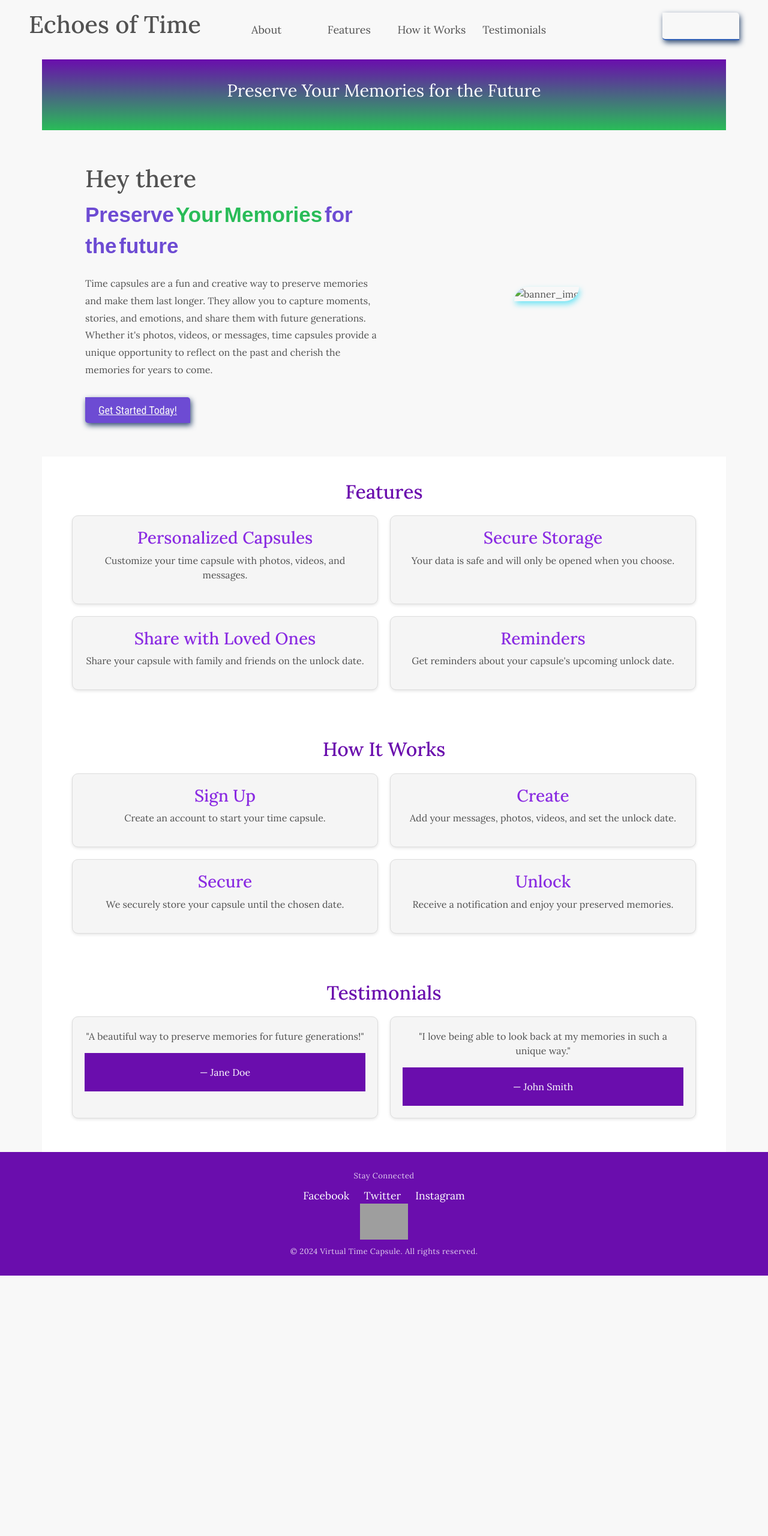
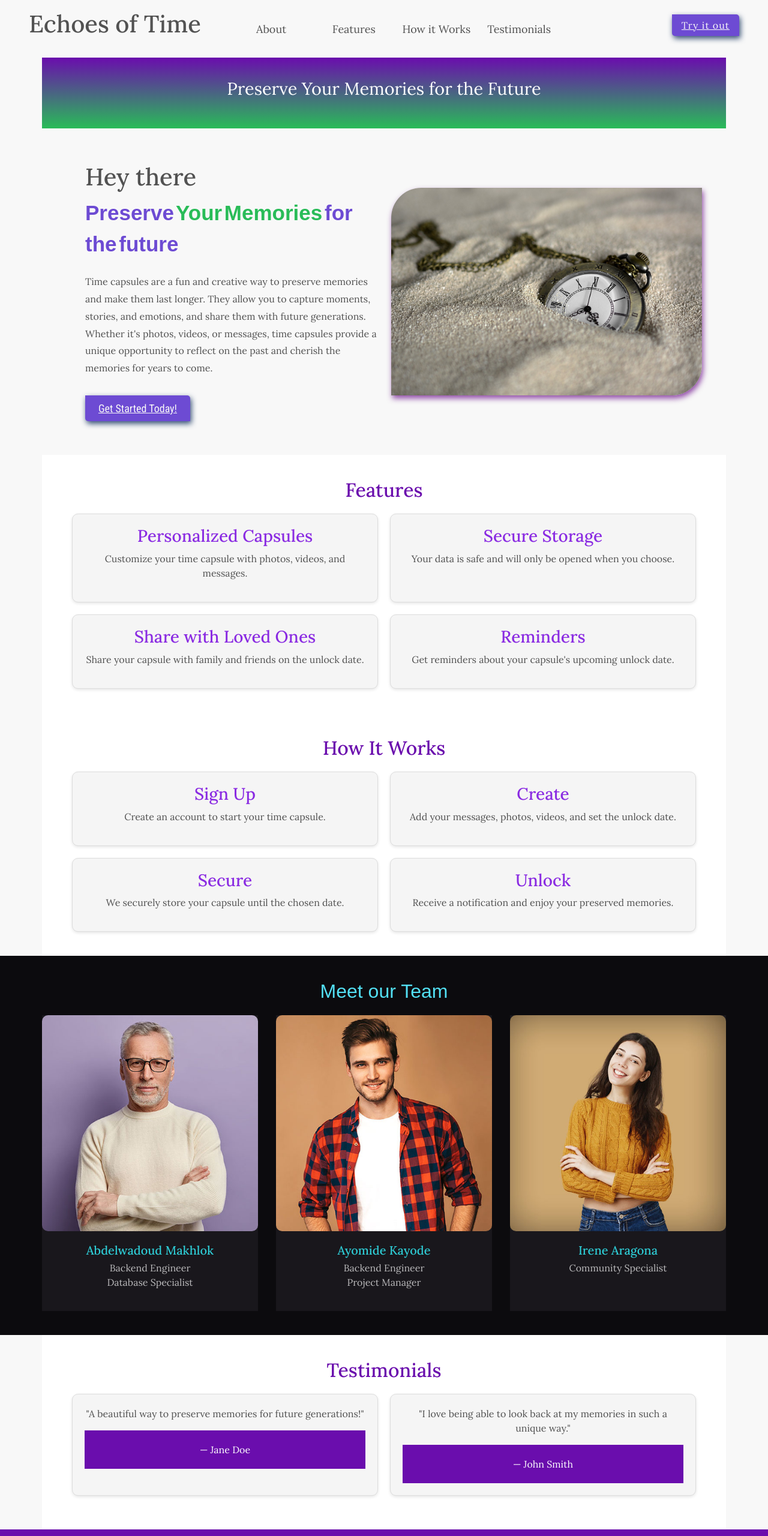
Before and after one commit to AyomideKayode/echoes_of_time, a website built with webpack: page frontend/src/index.html in a window 1280 px wide. Shown: the top 2560 px of the page at 60% size. Before the commit the page ends 2126 px from the top, so only its background shows below. Built offline with nearby package versions, Linux system fonts and the light colour scheme; some packages are replaced by stand-ins of ours; grey boxes are pictures that could not be loaded; a web font is replaced by a local one.

Commit message:
Visual upgrades to landing page.🚧

```diff
--- a/frontend/src/index.html
+++ b/frontend/src/index.html
@@ -10,6 +10,10 @@
       rel="stylesheet"
       integrity="sha384-EVSTQN3/azprG1Anm3QDgpJLIm9Nao0Yz1ztcQTwFspd3yD65VohhpuuCOmLASjC"
       crossorigin="anonymous"
+    />
+    <link
+      rel="stylesheet"
+      href="https://cdnjs.cloudflare.com/ajax/libs/font-awesome/6.5.2/css/all.min.css"
     />
     <link rel="stylesheet" href="./styles.css" />
   </head>
@@ -68,7 +72,7 @@
           </button>
         </div>
         <div class="banner_img">
-          <img src="./" alt="banner_img" />
+          <img src="./images/pocket-watch.jpg" alt="banner_img" />
         </div>
       </div>
     </section>
@@ -95,6 +99,8 @@
         </div>
       </div>
     </section>
+    <!-- end of EOT feature section -->
+    <!-- EOT how it works section -->
     <section class="container how-it-works">
       <h2>How It Works</h2>
       <div class="steps">
@@ -116,6 +122,73 @@
         </div>
       </div>
     </section>
+    <!-- end of EOT how it works -->
+    <!-- EOT team section -->
+    <section id="team" class="team">
+      <h2>Meet our Team</h2>
+      <div class="team_container">
+        <div class="team_grid">
+          <!-- team-item start -->
+          <div class="team_item">
+            <div class="team_img">
+              <img src="./images/team1.jpg" alt="team_img" />
+              <div class="team_links">
+                <a href="#" style="--i: 0"><i class="fab fa-facebook-f"></i></a>
+                <a href="#" style="--i: 1"><i class="fab fa-twitter"></i></a>
+                <a href="#" style="--i: 2"><i class="fab fa-instagram"></i></a>
+                <a href="#" style="--i: 3"><i class="fab fa-behance"></i></a>
+              </div>
+            </div>
+            <div class="team_text">
+              <h3>Abdelwadoud Makhlok</h3>
+              <p>
+                Backend Engineer <br />
+                Database Specialist
+              </p>
+            </div>
+          </div>
+          <!-- team_item end -->
+          <!-- team-item start -->
+          <div class="team_item">
+            <div class="team_img">
+              <img src="./images/team2.jpg" alt="team_img" />
+              <div class="team_links">
+                <a href="#" style="--i: 0"><i class="fab fa-facebook-f"></i></a>
+                <a href="#" style="--i: 1"><i class="fab fa-twitter"></i></a>
+                <a href="#" style="--i: 2"><i class="fab fa-instagram"></i></a>
+                <a href="#" style="--i: 3"><i class="fab fa-behance"></i></a>
+              </div>
+            </div>
+            <div class="team_text">
+              <h3>Ayomide Kayode</h3>
+              <p>
+                Backend Engineer <br />
+                Project Manager
+              </p>
+            </div>
+          </div>
+          <!-- team_item end -->
+          <!-- team-item start -->
+          <div class="team_item">
+            <div class="team_img">
+              <img src="./images/team3.jpg" alt="team_img" />
+              <div class="team_links">
+                <a href="#" style="--i: 0"><i class="fab fa-facebook-f"></i></a>
+                <a href="#" style="--i: 1"><i class="fab fa-twitter"></i></a>
+                <a href="#" style="--i: 2"><i class="fab fa-instagram"></i></a>
+                <a href="#" style="--i: 3"><i class="fab fa-behance"></i></a>
+              </div>
+            </div>
+            <div class="team_text">
+              <h3>Irene Aragona</h3>
+              <p>Community Specialist</p>
+            </div>
+          </div>
+          <!-- team_item end -->
+        </div>
+      </div>
+    </section>
+    <!-- end of EOT team section -->
     <section class="container testimonials">
       <h2>Testimonials</h2>
       <div class="testimonial-list">
@@ -139,11 +212,7 @@
         <a href="#">Twitter</a>
         <a href="#">Instagram</a>
       </div>
-      <a href="https://firebase.google.com/" target="_blank"
-        ><img
-          src="https://firebase.google.com/images/brand-guidelines/logo-standard.png"
-      /></a>
-      <p>© 2024 Virtual Time Capsule. All rights reserved.</p>
+      <p>© 2024 Echoes of Time ~ Virtual Time Capsule. All rights reserved.</p>
     </footer>
     <script
       src="https://cdn.jsdelivr.net/npm/bootstrap@5.0.2/dist/js/bootstrap.bundle.min.js"
--- a/frontend/src/styles.css
+++ b/frontend/src/styles.css
@@ -79,6 +79,71 @@ body {
   text-align: center;
 }
 
+img {
+  width: 100%;
+  border-radius: 10px;
+  display: block;
+}
+
+/* Button */
+.button {
+  position: relative;
+  display: inline-block;
+  padding: 12px 24px;
+  margin: 0.3em 0 1em 0;
+  width: 100%;
+  vertical-align: middle;
+  font-size: 16px;
+  line-height: 20px;
+  -webkit-font-smoothing: antialiased;
+  text-align: center;
+  letter-spacing: 1px;
+  border: 0;
+  border-bottom: 2px solid #3160b6;
+  cursor: pointer;
+  transition: all 0.15s ease;
+}
+.button:focus {
+  outline: 0;
+}
+
+/* Button modifiers */
+.buttonBlue {
+  background: #4a89dc;
+  text-shadow: 1px 1px 0 rgba(39, 110, 204, 0.5);
+}
+
+.buttonBlue:hover {
+  background: #357bd8;
+}
+
+.header_btn {
+  background-color: var(--violet);
+  color: var(--grey);
+  border: none;
+  border-top-left-radius: 0px;
+  border-top-right-radius: 5px;
+  border-bottom-left-radius: 5px;
+  border-bottom-right-radius: 0px;
+  /* horizontal-offset, vertical-offset, blur-radius & color of the shadow */
+  box-shadow: 2px 4px 10px #304b72;
+  padding: 8px 16px;
+}
+
+.header_btn a {
+  color: var(--grey);
+}
+
+.header_btn:hover {
+  background-color: var(--lightblue);
+  color: var(--darkblue);
+  transform: scale(0.9);
+}
+
+.header_btn a:hover {
+  color: var(--darkblue);
+}
+
 .home-header {
   /* width: 100%; */
   display: flex;
@@ -123,34 +188,6 @@ body {
   font-weight: 700;
   color: var(--violet);
   text-decoration: underline;
-}
-
-.header_btn {
-  background-color: var(--violet);
-  color: var(--grey);
-  border: none;
-  border-top-left-radius: 0px;
-  border-top-right-radius: 5px;
-  border-bottom-left-radius: 5px;
-  border-bottom-right-radius: 0px;
-  /* horizontal-offset, vertical-offset, blur-radius & color of the shadow */
-  box-shadow: 2px 4px 10px #304b72;
-  padding: 8px 16px;
-  cursor: pointer;
-}
-
-.header_btn a {
-  color: var(--grey);
-}
-
-.header_btn:hover {
-  background-color: var(--lightblue);
-  color: var(--darkblue);
-  transform: scale(0.9);
-}
-
-.header_btn a:hover {
-  color: var(--darkblue);
 }
 
 /* Mobile styles */
@@ -242,7 +279,7 @@ body {
   border-bottom-left-radius: 0px;
   border-bottom-right-radius: 50px;
   /* horizontal-offset, vertical-offset, blur-radius & color of the shadow */
-  box-shadow: 2px 5px 10px rgba(83, 224, 244, 0.8);
+  box-shadow: 2px 5px 10px rgba(119, 32, 148, 0.8);
 }
 
 .intro {
@@ -302,21 +339,11 @@ h3 {
   margin-top: 0;
 }
 
-footer {
-  background-color: #6a0dad;
-  color: #fff;
-  padding: 20px 0;
-}
-
-footer p {
-  margin: 10px 0;
-}
-
 .social-media a {
   margin: 0 10px;
   color: #fff;
   text-decoration: none;
-  font-size: 1.1em;
+  font-size: 0.85em;
   transition: text-decoration 0.3s;
 }
 
@@ -324,9 +351,108 @@ footer p {
   text-decoration: underline;
 }
 
-/* .hidden {
-  display: none;
-} */
+/*==========================================================================
+    Team
+  ========================================================================== */
+
+.team {
+  padding: var(--dl-space-space-twoandhalfunits) 0;
+  background-color: hsl(260, 10%, 5%);
+}
+
+.team h2 {
+  font-family: 'Hammersmith One', sans-serif;
+  text-align: center;
+  color: var(--lightblue);
+}
+
+.team_container {
+  max-width: 1170px;
+  margin: auto;
+  padding: 0 15px;
+}
+
+.team_grid {
+  display: grid;
+  grid-template-columns: repeat(3, 1fr);
+  gap: 30px;
+}
+
+.team_item {
+  background-color: hsl(260, 10%, 10%);
+}
+
+.team_img {
+  position: relative;
+  overflow: hidden;
+}
+
+.team_img img {
+  width: 100%;
+  vertical-align: middle;
+  transition: all 0.5s ease;
+}
+
+.team_item:hover .team_img img {
+  transform: scale(1.1);
+  filter: brightness(60%) grayscale(100%);
+}
+
+.team_links {
+  position: absolute;
+  left: 0;
+  bottom: 30;
+  width: 100%;
+  text-align: center;
+}
+
+.team_links a {
+  height: 40px;
+  width: 40px;
+  display: inline-flex;
+  align-items: center;
+  justify-content: center;
+  background-color: hsl(183, 67%, 51%);
+  text-decoration: none;
+  color: hsl(260, 10%, 10%);
+  margin: 0 2px;
+  transform: translateX(-100px) rotate(90deg);
+  transition: all 0.5s ease calc(0.1s * var(--i));
+  opacity: 0;
+}
+
+.team_item:hover .team_links a {
+  transform: translateX(0) translateY(-50px) rotate(0);
+  opacity: 1;
+}
+
+.team_links i {
+  transition: all 0.3s ease;
+}
+
+.team_links a:hover i {
+  transform: rotate(360deg);
+}
+
+.team_text {
+  padding: 20px 15px;
+  text-align: center;
+}
+
+.team_text h3 {
+  color: hsl(183, 67%, 51%);
+  text-transform: capitalize;
+  font-weight: 500;
+  margin: 0 0 5px;
+  font-size: 20px;
+}
+
+.team_text p {
+  font-size: 16px;
+  color: hsla(0, 0%, 100%, 0.7);
+  text-transform: capitalize;
+  font-weight: 300;
+}
 
 /*=====================================================================
 -- derived css
@@ -462,40 +588,6 @@ input:focus ~ .highlight {
   }
 }
 
-/* Button */
-.button {
-  position: relative;
-  display: inline-block;
-  padding: 12px 24px;
-  margin: 0.3em 0 1em 0;
-  width: 100%;
-  vertical-align: middle;
-  color: #fff;
-  font-size: 16px;
-  line-height: 20px;
-  -webkit-font-smoothing: antialiased;
-  text-align: center;
-  letter-spacing: 1px;
-  background: transparent;
-  border: 0;
-  border-bottom: 2px solid #3160b6;
-  cursor: pointer;
-  transition: all 0.15s ease;
-}
-.button:focus {
-  outline: 0;
-}
-
-/* Button modifiers */
-.buttonBlue {
-  background: #4a89dc;
-  text-shadow: 1px 1px 0 rgba(39, 110, 204, 0.5);
-}
-
-.buttonBlue:hover {
-  background: #357bd8;
-}
-
 /* Ripples container */
 .ripples {
   position: absolute;
@@ -543,12 +635,16 @@ input:focus ~ .highlight {
 }
 
 footer {
+  background-color: #6a0dad;
+  color: #fff;
   text-align: center;
+  padding: 20px 0;
 }
 
 footer p {
   font-size: 13px;
   opacity: 0.8;
+  margin: 10px 0;
   letter-spacing: 0.4px;
 }
 
```
Also changed, not shown: frontend/src/images/hourglass.jpg (added), frontend/src/images/indoor.jpg (added), frontend/src/images/photos.jpg (added), frontend/src/images/pocket-watch.jpg (added), frontend/src/images/team1.jpg (added), frontend/src/images/team2.jpg (added), frontend/src/images/team3.jpg (added), frontend/src/images/vintage.jpg (added).
